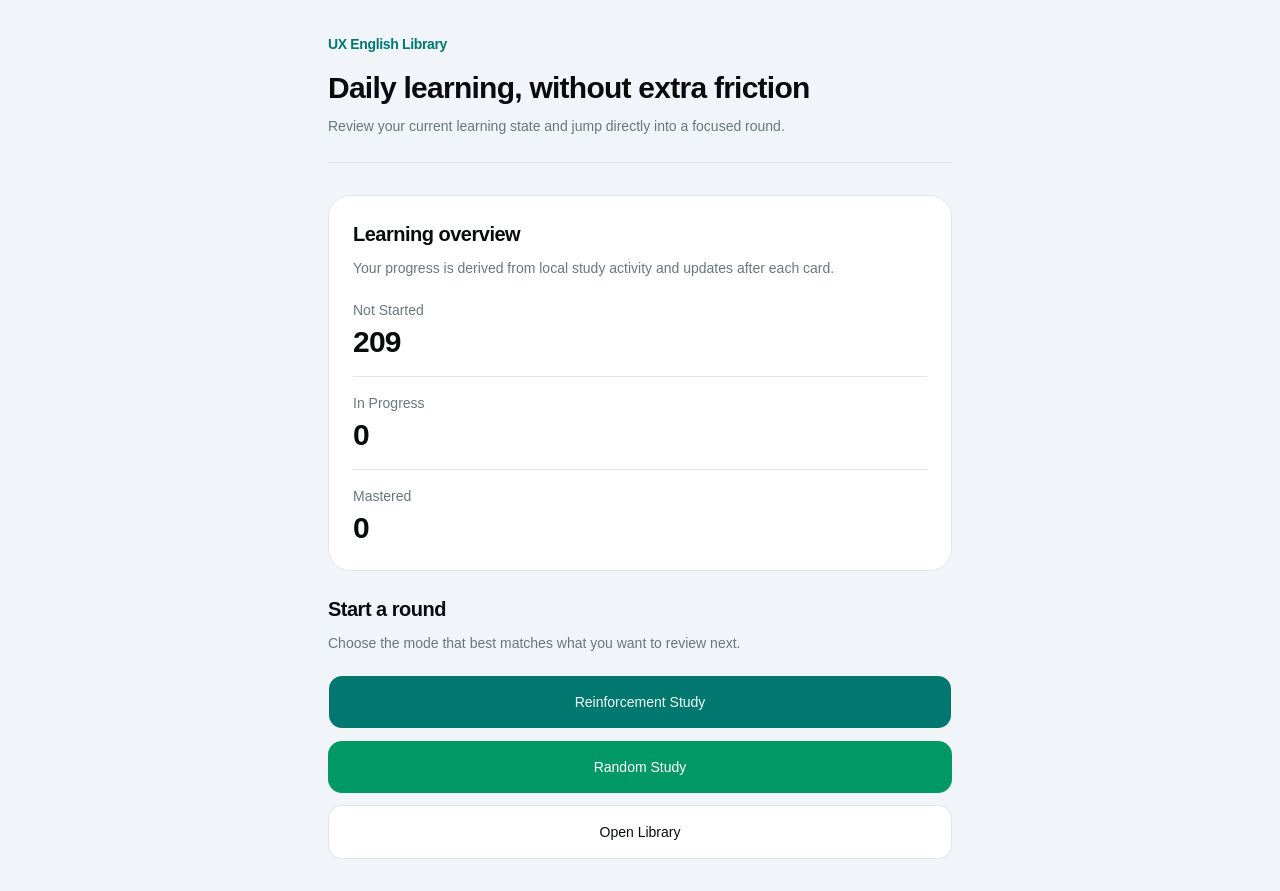
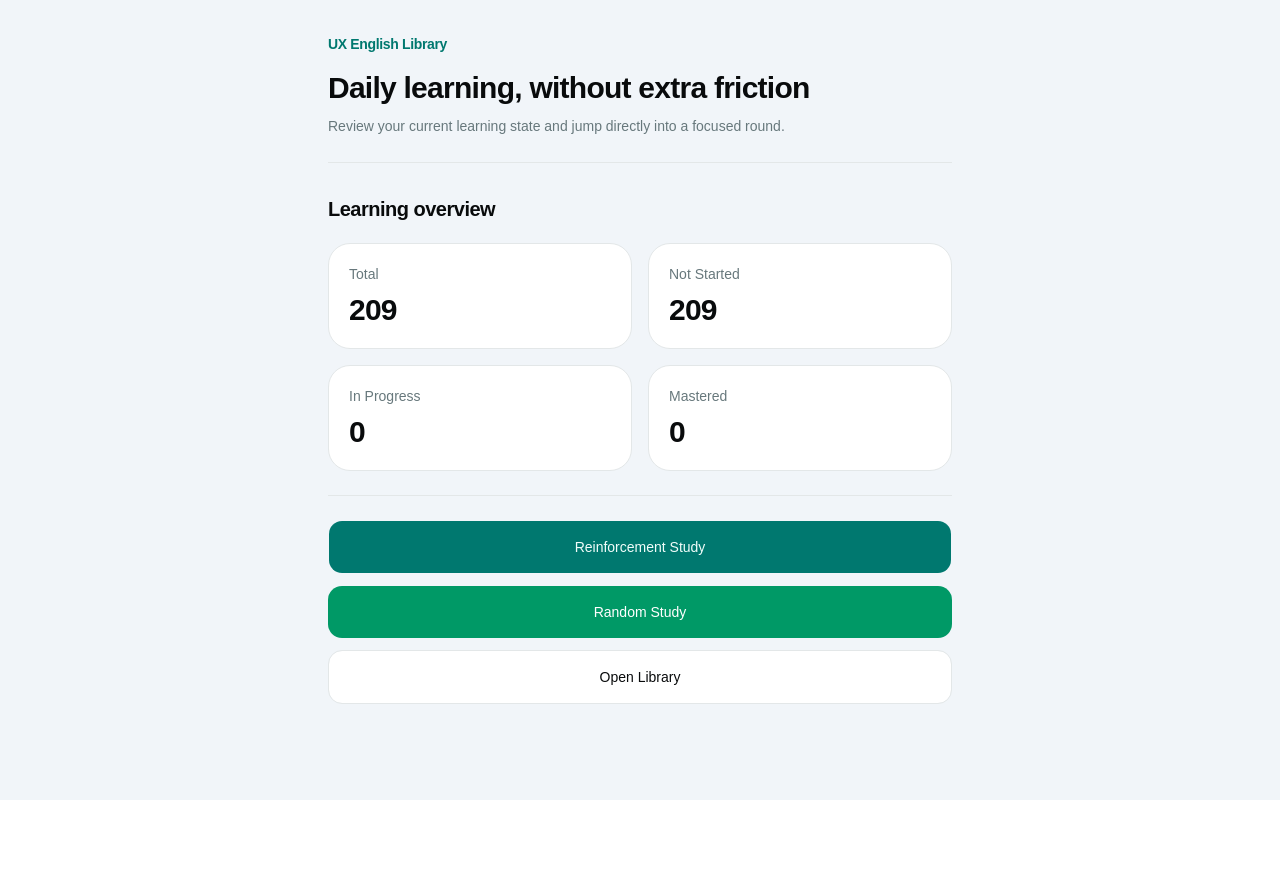
Before and after one commit to RRRick-code/ux-career-english, a React (Vite) app: page / in a window 1280 px wide. After the commit the page ends 800 px from the top, so only its background shows below. Built offline with nearby package versions, Linux system fonts and the light colour scheme.

Commit message:
update ui

```diff
--- a/src/components/app-shell.tsx
+++ b/src/components/app-shell.tsx
@@ -5,12 +5,14 @@ type AppShellProps = PropsWithChildren<{
   title: string;
   description?: string;
   actions?: ReactNode;
+  actionsPlacement?: "stacked" | "top-right";
 }>;
 
 export function AppShell({
   title,
   description,
   actions,
+  actionsPlacement = "stacked",
   children,
 }: AppShellProps) {
   return (
@@ -24,6 +26,20 @@ export function AppShell({
             >
               UX English Library
             </Link>
+            {actionsPlacement === "top-right" ? (
+              <div className="flex items-start justify-between gap-4">
+                <div>
+                  <h1 className="text-3xl font-semibold tracking-tight">{title}</h1>
+                  {description ? (
+                    <p className="mt-2 max-w-xl text-sm leading-6 text-muted-foreground">
+                      {description}
+                    </p>
+                  ) : null}
+                </div>
+                {actions ? <div className="shrink-0">{actions}</div> : null}
+              </div>
+            ) : (
+              <>
                 <div>
                   <h1 className="text-3xl font-semibold tracking-tight">{title}</h1>
                   {description ? (
@@ -33,6 +49,8 @@ export function AppShell({
                   ) : null}
                 </div>
                 {actions ? <div className="space-y-2">{actions}</div> : null}
+              </>
+            )}
           </div>
           <div className="space-y-6">{children}</div>
         </div>
--- a/src/pages/home-page.tsx
+++ b/src/pages/home-page.tsx
@@ -8,33 +8,26 @@ import { useLearningRecords } from "@/hooks/use-learning-records";
 export function HomePage() {
   const { records } = useLearningRecords();
   const statusCounts = countStatuses(items, records);
+  const totalCount = items.length;
 
   return (
     <AppShell
       title="Daily learning, without extra friction"
       description="Review your current learning state and jump directly into a focused round."
     >
-      <section className="space-y-5 rounded-3xl border bg-white px-6 py-6">
-        <div className="space-y-2">
-          <h2 className="text-xl font-semibold tracking-tight">Learning overview</h2>
-          <p className="text-sm leading-6 text-muted-foreground">
-            Your progress is derived from local study activity and updates after each card.
-          </p>
-        </div>
-        <div className="divide-y">
-          <StatRow label="not_started" count={statusCounts.not_started} />
-          <StatRow label="in_progress" count={statusCounts.in_progress} />
-          <StatRow label="mastered" count={statusCounts.mastered} />
+      <section className="space-y-5">
+        <h2 className="text-xl font-semibold tracking-tight">Learning overview</h2>
+        <div className="grid grid-cols-2 gap-4">
+          <StatCard label="total" count={totalCount} />
+          <StatCard label="not_started" count={statusCounts.not_started} />
+          <StatCard label="in_progress" count={statusCounts.in_progress} />
+          <StatCard label="mastered" count={statusCounts.mastered} />
         </div>
       </section>
 
-      <section className="space-y-5">
-        <div className="space-y-2">
-          <h2 className="text-xl font-semibold tracking-tight">Start a round</h2>
-          <p className="text-sm leading-6 text-muted-foreground">
-            Choose the mode that best matches what you want to review next.
-          </p>
-        </div>
+      <div className="border-t" />
+
+      <section className="space-y-3">
         <div className="space-y-3">
           <Button asChild className="h-auto w-full rounded-xl px-4 py-4">
             <Link to="/study/reinforcement">Reinforcement Study</Link>
@@ -57,17 +50,19 @@ export function HomePage() {
   );
 }
 
-function StatRow({
+function StatCard({
   label,
   count,
 }: {
-  label: "not_started" | "in_progress" | "mastered";
+  label: "total" | "not_started" | "in_progress" | "mastered";
   count: number;
 }) {
   return (
-    <div className="py-4 first:pt-0 last:pb-0">
-      <div className="text-sm text-muted-foreground">{getStatusLabel(label)}</div>
-      <div className="mt-1 text-3xl font-semibold tracking-tight">{count}</div>
+    <div className="rounded-3xl border bg-white px-5 py-5">
+      <div className="text-sm text-muted-foreground">
+        {label === "total" ? "Total" : getStatusLabel(label)}
+      </div>
+      <div className="mt-2 text-3xl font-semibold tracking-tight">{count}</div>
     </div>
   );
 }
--- a/src/pages/study-page.tsx
+++ b/src/pages/study-page.tsx
@@ -1,7 +1,9 @@
 import { useEffect, useMemo, useState } from "react";
 import { Link, useNavigate, useParams } from "react-router-dom";
+import { X } from "lucide-react";
 import { AppShell } from "@/components/app-shell";
 import { Button } from "@/components/ui/button";
+import { Progress } from "@/components/ui/progress";
 import { getTaxonomyLabel, items } from "@/lib/content";
 import { EmptyState } from "@/components/empty-state";
 import { getStatusLabel } from "@/lib/learning";
@@ -27,6 +29,7 @@ export function StudyPage() {
       return;
     }
 
+    // Current round is fixed for the session; record updates must not rebuild it.
     const round = buildStudyRound(items, records, mode);
     setRoundItems(round.selected);
     setCurrentIndex(0);
@@ -35,7 +38,7 @@ export function StudyPage() {
     setNewlyMasteredCount(0);
     setRoundComplete(false);
     setRoundReady(true);
-  }, [mode, navigate, records]);
+  }, [mode, navigate]);
 
   const currentItem = roundItems[currentIndex] ?? null;
   const isEmpty = roundReady && roundItems.length === 0;
@@ -81,10 +84,7 @@ export function StudyPage() {
 
   if (isEmpty) {
     return (
-      <StudyShell
-        title={title}
-        subtitle="There are no eligible items available for this round."
-      >
+      <StudyShell title={title}>
         <EmptyState
           title="No items available"
           description={
@@ -112,7 +112,7 @@ export function StudyPage() {
 
   if (roundComplete) {
     return (
-      <StudyShell title={`${title} complete`} subtitle="Round summary">
+      <StudyShell title={`${title} complete`}>
         <section className="space-y-5 rounded-3xl border bg-white px-6 py-6">
           <div className="space-y-2">
             <h2 className="text-xl font-semibold tracking-tight">{title}</h2>
@@ -127,10 +127,10 @@ export function StudyPage() {
             <SummaryRow label="Easy" value={summary.easy} />
             <SummaryRow label="Newly Mastered" value={newlyMasteredCount} />
           </div>
-          <Button className="w-full rounded-xl" onClick={() => navigate("/")}>
+        </section>
+        <Button className="h-12 w-full rounded-xl" onClick={() => navigate("/")}>
           Finish
         </Button>
-        </section>
       </StudyShell>
     );
   }
@@ -140,16 +140,27 @@ export function StudyPage() {
   }
 
   return (
-    <StudyShell title={title} subtitle="One item at a time">
+    <StudyShell title={title}>
       <div className="space-y-6">
         <section className="space-y-5">
+          <div className="space-y-4">
+            <div className="space-y-2">
+              <div className="text-sm text-muted-foreground">
+                Progress {progressText}
+              </div>
+              <Progress
+                className="h-2"
+                value={total > 0 ? ((currentIndex + 1) / total) * 100 : 0}
+              />
+            </div>
             <div className="space-y-1">
-            <div className="text-sm text-muted-foreground">Progress {progressText}</div>
+              <div className="text-sm text-muted-foreground">Item ID {currentItem.id}</div>
               <div className="text-sm text-muted-foreground">
                 Current status {getStatusLabel(getRecord(currentItem.id).status)}
               </div>
               <div className="text-sm text-muted-foreground">
                 Current progress {getRecord(currentItem.id).progress}/100
+              </div>
             </div>
           </div>
           <button
@@ -195,7 +206,7 @@ export function StudyPage() {
             Uncertain
           </Button>
           <Button
-            className="h-12 w-full rounded-xl border-0 bg-emerald-600 text-white hover:bg-emerald-500"
+            className="h-12 w-full rounded-xl"
             onClick={() => handleFeedback("easy")}
           >
             Easy
@@ -213,20 +224,24 @@ export function StudyPage() {
 
 function StudyShell({
   title,
-  subtitle,
   children,
 }: {
   title: string;
-  subtitle: string;
   children: React.ReactNode;
 }) {
   return (
     <AppShell
       title={title}
-      description={subtitle}
+      actionsPlacement="top-right"
       actions={
-        <Button asChild className="h-auto w-fit px-0" variant="link">
-          <Link to="/">Back Home</Link>
+        <Button
+          asChild
+          size="icon"
+          className="border border-border bg-white text-foreground hover:border-foreground/20 hover:bg-slate-50 hover:shadow-sm"
+        >
+          <Link aria-label="Close study page" to="/">
+            <X className="h-4 w-4" />
+          </Link>
         </Button>
       }
     >
```
Lines whose indentation alone changed are shown as unchanged.
